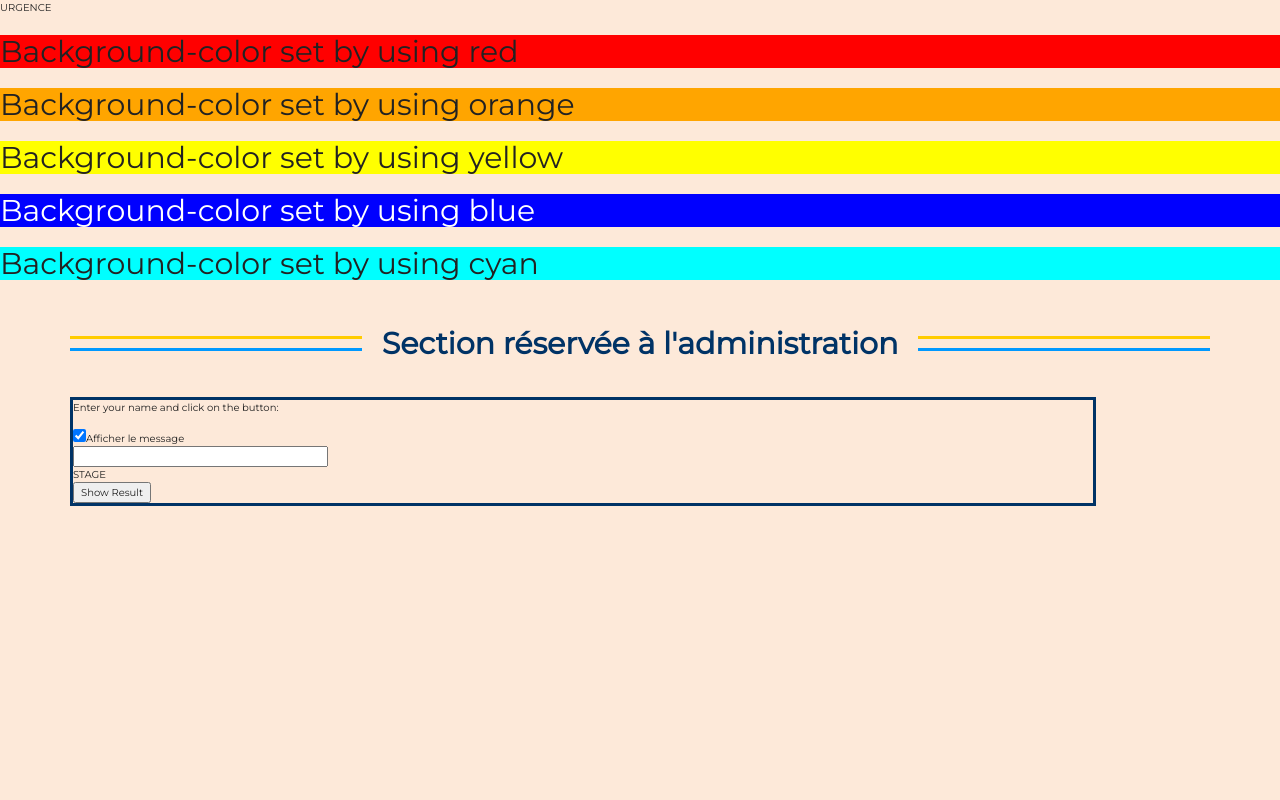
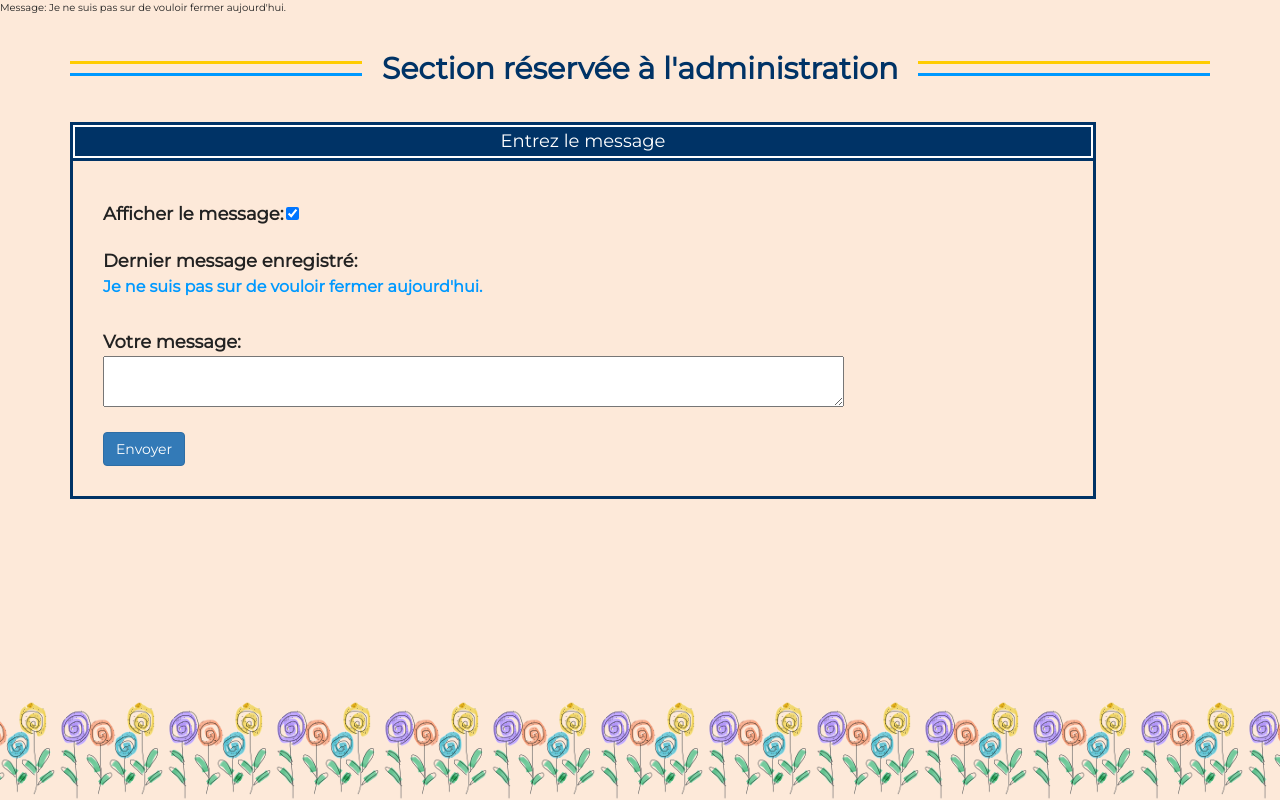
Before and after one commit to quidam66/CPE-CentreJour, a PHP site: page /private/urgence.php in a window 1280 px wide; the page is wider, and only the part inside the window is pictured. Run offline with PHP 8.4, Linux system fonts and the light colour scheme; the visitor is signed in with stand-in values (Sample User, id 1); tables that the repository leaves empty or names only in its code hold one stand-in row (values such as "Sample post").

Commit message:
suite et fin de la section urgence

```diff
--- a/css/couleursChaudes.css
+++ b/css/couleursChaudes.css
@@ -601,3 +601,37 @@ img.align-right
   overflow-x: hidden;
   height: 100%;
 }
+
+.message-form
+{
+  margin: 30px;
+}
+
+.iframe-title-bg-warning
+{
+  color: #003366;
+  border-top: 3px solid red;
+  border-bottom: 3px solid red;
+  margin: 46px 0 46px;
+  padding: 0;
+  height: 15px;
+  text-align: center;
+}
+
+.iframe-title-bg-warning > span
+{
+  font-size: 30px;
+  font-weight: bold;
+  position: relative;
+  top: -18px;
+  padding: 1px 20px;
+  background: #FDE9D9;
+}
+
+.warning-text
+{
+  color: red;
+  text-align: center;
+  font-size: 18px;
+  font-weight: bold;
+}
--- a/private/message.json
+++ b/private/message.json
@@ -1,6 +1 @@
-{
-    "message": {
-        "active": "1",
-        "texte": ""
-    }
-}
+{"message":{"active":true,"texte":"Je ne suis pas sur de vouloir fermer aujourd'hui."}}
--- a/private/urgence.php
+++ b/private/urgence.php
@@ -1,38 +1,36 @@
 <?php
    include('session.php');
+
+	$json = file_get_contents("message.json");
+
+	//$parsed_json = json_decode($json);
+
+	$data = json_decode($json, true);
+	//$message = $parsed_json->{'message'}->{'texte'};
+	$message = $data['message']['texte'];
+	echo "Message: $message";
+
+	$error = "";
+
+	if($_SERVER["REQUEST_METHOD"] == "POST") {
+	// username and password sent from form
+      	$data['message']['texte'] = $_POST['texte'];
+      	if(isset($_POST['affiche']))
+      	{
+      		$data['message']['active'] = true;
+      	}
+      	else
+      	{
+      		$data['message']['active'] = false;
+      	}
+
+		$newJsonString = json_encode($data);
+		file_put_contents('message.json', $newJsonString);
+   }
 ?>
 
 <!DOCTYPE html>
-<html>
-	<body>
-URGENCE
-		<h2 style="background-color:red">
-		Background-color set by using red
-		</h2>
 
-		<h2 style="background-color:orange">
-		Background-color set by using orange
-		</h2>
-
-		<h2 style="background-color:yellow">
-		Background-color set by using yellow
-		</h2>
-
-		<h2 style="background-color:blue;color:white">
-		Background-color set by using blue
-		</h2>
-
-		<h2 style="background-color:cyan">
-		Background-color set by using cyan
-		</h2>
-
-	</body>
-</html>
-
-
-
-
-<!doctype html>
 <html class="no-js" lang="fr-CA">
 <head>
     <meta charset="utf-8" />
@@ -47,36 +45,18 @@ URGENCE
 	<script src="../bootstrap/js/bootstrap.js"></script>
 	<script type = "text/javascript" language = "javascript">
 		$(document).ready(function() {
-
-
            $.getJSON('message.json', function(jd) {
            		console.log(jd.message.active)
-               		if(jd.message.active == "0")
+           		$('#affiche').prop("checked", jd.message.active);
+
+           		if(jd.message.texte == "")
            		{
-               			$('#affiche').prop("checked", false);
+           			$('#json-texte').append('<p class="form-input">Aucun message à afficher</p>');
            		}
            		else
            		{
-               			$('#affiche').prop("checked", true);
+           			$('#json-texte').append('<p class="form-input">' + jd.message.texte + '</p>');
            		}
-
-
-                 /* $('#stage').html('<p> Name: ' + jd.name + '</p>');
-                  $('#stage').append('<p>Age : ' + jd.age+ '</p>');
-                  $('#stage').append('<p> Sex: ' + jd.sex+ '</p>');*/
-               });
-
-
-
-
-
-
-
-
-
-			$("#driver").click(function(event){
-				var texte = $("#texte").val();
-				$("#stage").load('/result.php', {"texte":texte} );
            });
 		});
 	</script>
@@ -86,18 +66,32 @@ URGENCE
       <div class="iframe-p-text">
          <div class="iframe-title-bg"><span>Section réservée à l'administration</span></div>
          	<div class="texteInfo">
-				<p>Enter your name and click on the button:</p>
-				<input type="checkbox" id="affiche" name="affiche" value=""/>Afficher le message<br>
-				<input type="input" id="texte" size="40" /><br />
-
-				<div id = "stage" style = "background-color:cc0;">
-				 STAGE
+            	<div class="box-title">Entrez le message</div>
+	            <div class="box-inner">
+	            	<form class="message-form" id="formulaire" name="formulaire" action="" method="POST">
+			         	<div>
+							<span class="form-label">Afficher le message:</span>
+							<input type="checkbox" id="affiche" name="affiche[]" value="message">
 						</div>
 
-				<input type = "button" id = "driver" value = "Show Result" />
+						<div class="form-label">Dernier message enregistré:&nbsp;</div>
+						<div id="json-texte"></div>
+
+						<div class="form-label">Votre message:&nbsp;</div>
+						<div>
+							<textarea id="texte form-input" name="texte" value="" rows="3" cols="120"></textarea>
+						</div>
+						<div class="small-height"></div>
+						<div>
+						  	<button type="button submit" class="btn btn-primary">Envoyer</button>
+						</div>
+					</form>
 				</div>
 			</div>
 		</div>
+	</div>
+
+	<div class="private-site-footer"></div>
 </body>
 
 </html>
```
Also changed, not shown: pages/accueil.html (+21 -0 lines), private/message - Copie.json (added, +7 -0 lines). Lines whose indentation alone changed are shown as unchanged.
